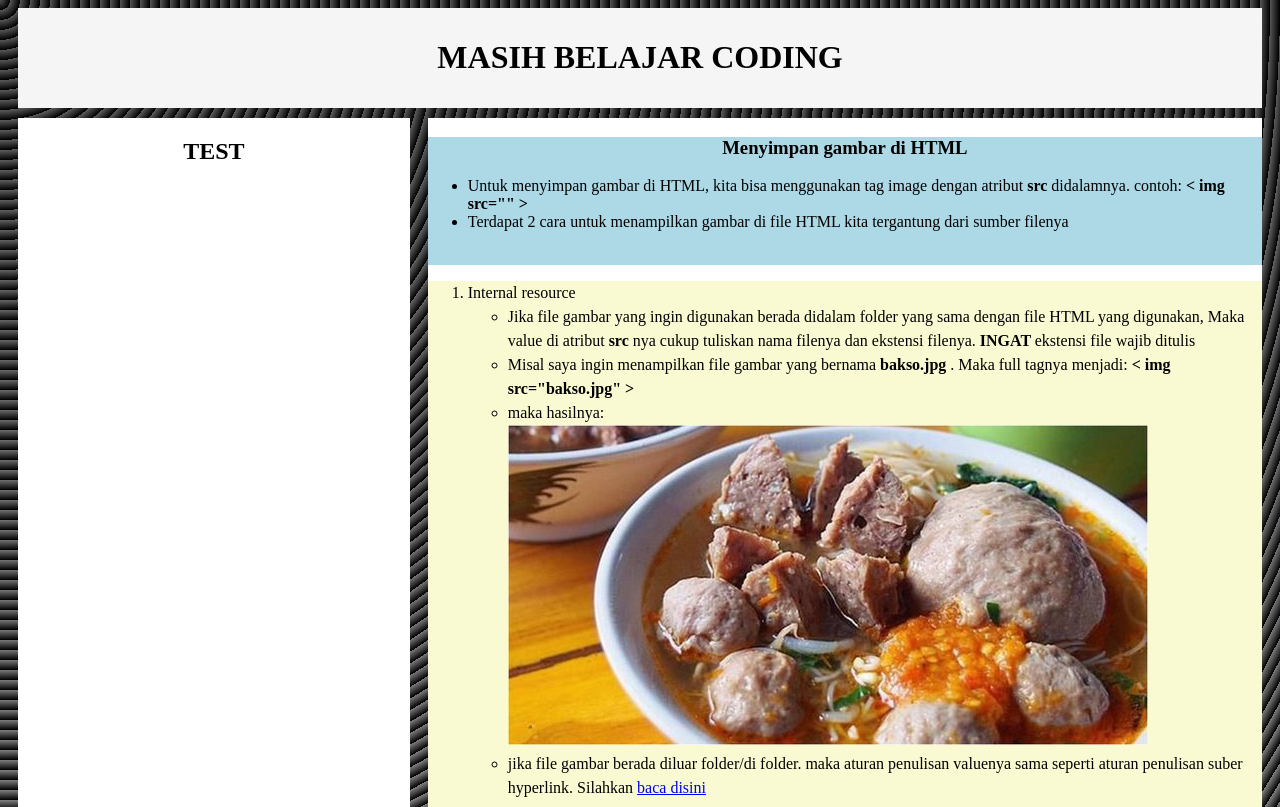
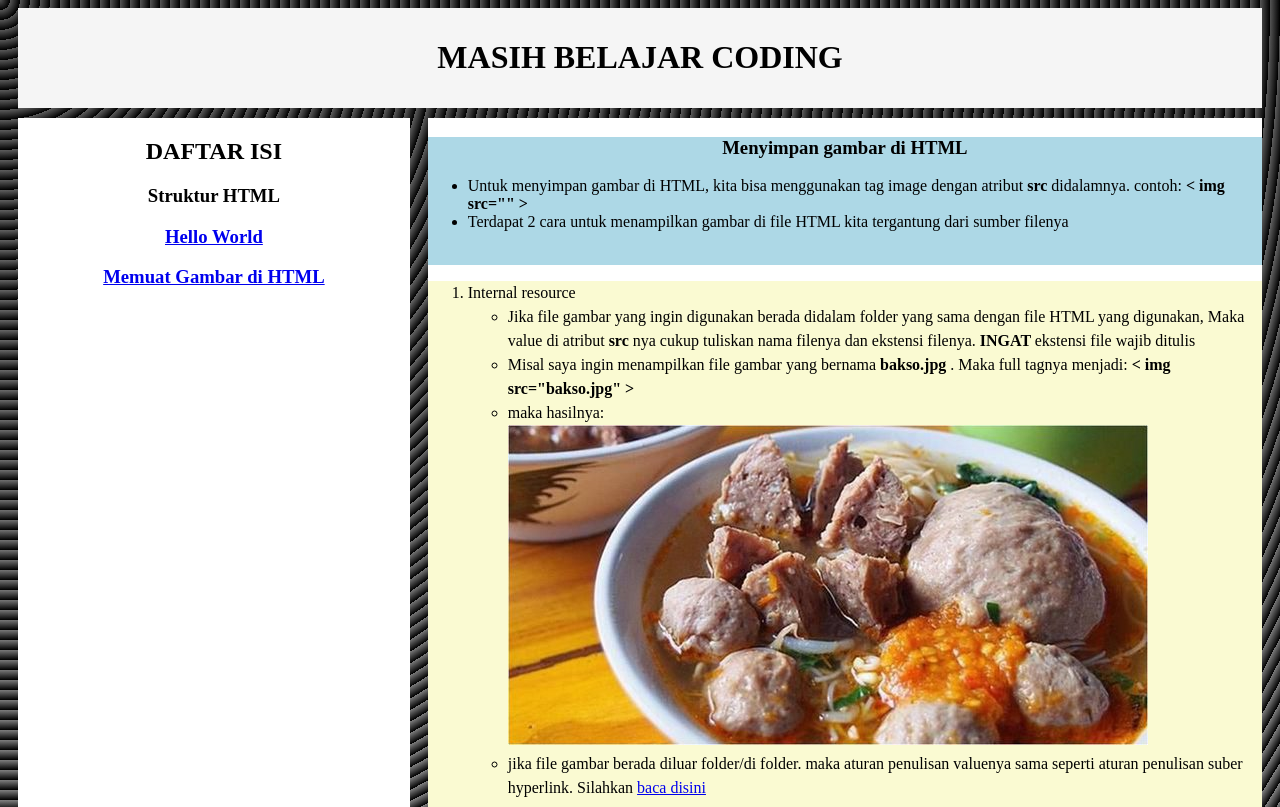
Before and after one commit to mohramdan/memuat-gambar-di-HTML, a plain HTML site: page index.html in a window 1280 px wide. Shown: the top 807 px of the page. Drawn offline with Linux system fonts and the light colour scheme.

Commit message:
Update index.html

```diff
--- a/index.html
+++ b/index.html
@@ -15,13 +15,16 @@
 
 <section class="tengah">
 <div class="container1">
-    <h1>TEST</h1>
+    <h1>DAFTAR ISI</h1>
+	<h3> Struktur HTML </h3>
+	<a href="https://mohramdan.github.io/Hello-World/"><h3>Hello World</h3></a>
+	<a href="#disini"><h3>Memuat Gambar di HTML</h3></a>
 </div>
 
 <div class="container2">
   <div class="kotaksatu">
 
-    <h3>Menyimpan gambar di HTML</h3>
+    <h3 class="disini">Menyimpan gambar di HTML</h3>
     <ul>
       <li> Untuk menyimpan gambar di HTML, kita bisa menggunakan tag image dengan atribut <b> src </b> didalamnya. contoh: <b> < img src="" > </b></li>
       <li> Terdapat 2 cara untuk menampilkan gambar di file HTML kita tergantung dari sumber filenya</li>
```
